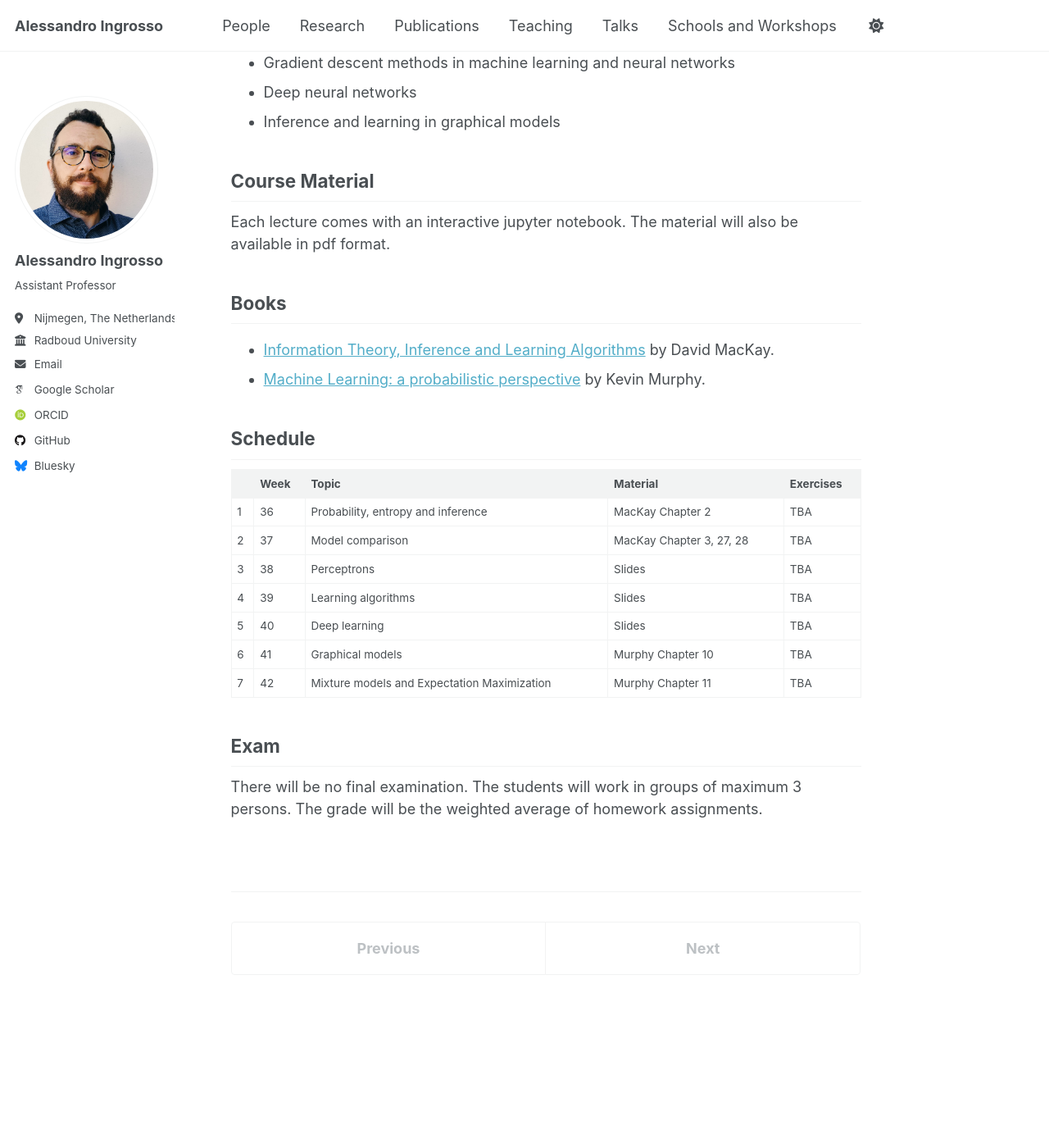
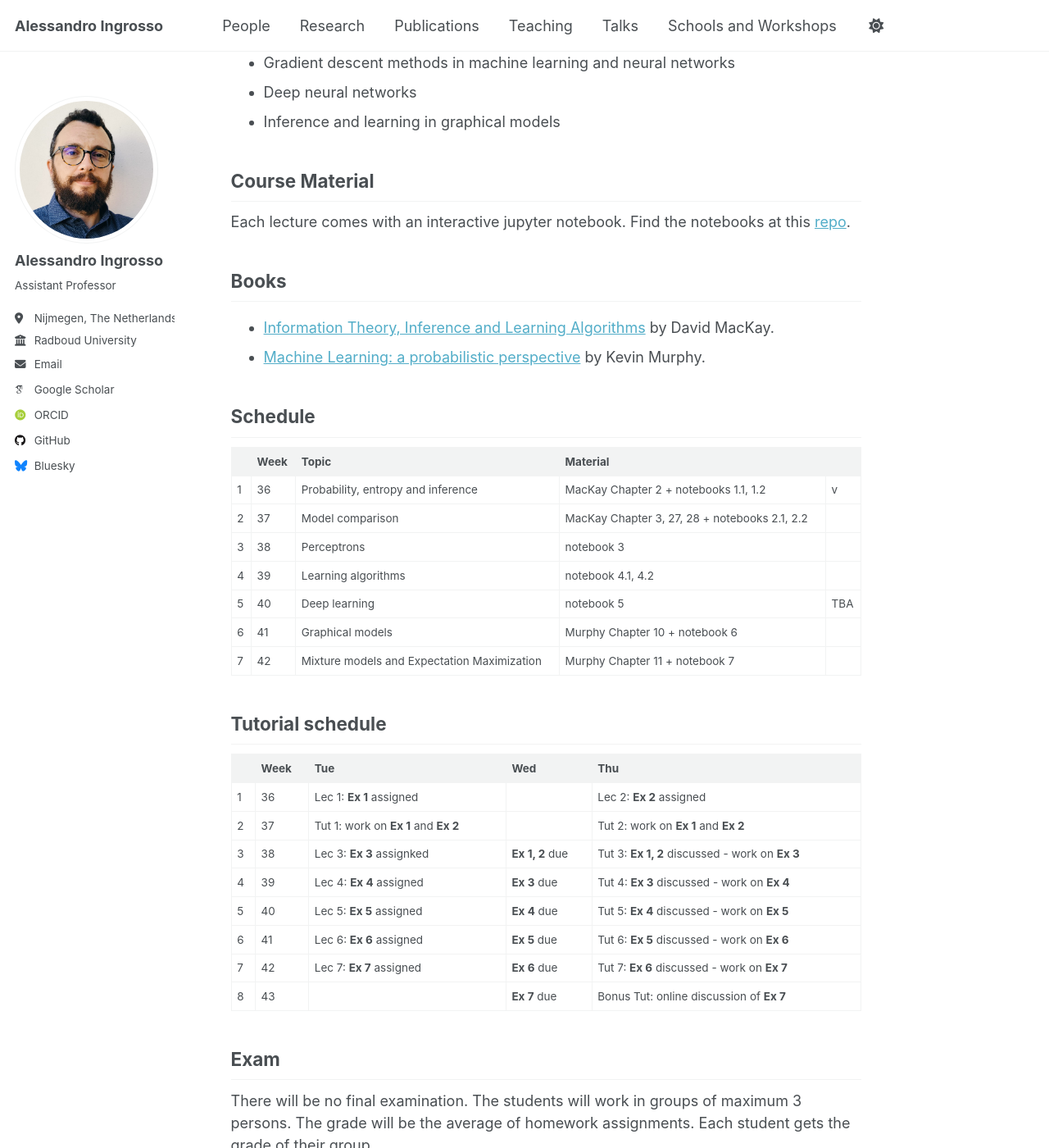
Before and after one commit to aleingrosso/aleingrosso.github.io, a Jekyll site: the page built from _teaching/2025-cds-ml.md, in a window 1280 px wide and 1400 px high, scrolled down 548 px. Shown: the whole window at 82% size. Built offline with Jekyll 4.4.1, drawn with Linux system fonts in a browser that asks for light colours; some web fonts are replaced; a script that is not in the unit is left out.

Commit message:
add link to repo in cds_ml 2025

```diff
--- a/_teaching/2025-cds-ml.md
+++ b/_teaching/2025-cds-ml.md
@@ -24,7 +24,7 @@ This [course](https://ru.osiris-student.nl/onderwijscatalogus/extern/cursus?taal
 * Inference and learning in graphical models
 
 ## Course Material
-Each lecture comes with an interactive jupyter notebook. The material will also be available in pdf format.
+Each lecture comes with an interactive jupyter notebook. Find the notebooks at this [repo](https://github.com/aleingrosso/cds_ml).
 
 ## Books
   * [Information Theory, Inference and Learning Algorithms](https://www.inference.org.uk/itprnn/book.pdf) by David MacKay.
@@ -32,16 +32,30 @@ Each lecture comes with an interactive jupyter notebook. The material will also
 
 ## Schedule
 
-| | Week | Topic | Material | Exercises |
+| | Week | Topic | Material |
+| :--- | :--- | :--- | :--- |
+| 1 | 36 | Probability, entropy and inference | MacKay Chapter 2 + notebooks 1.1, 1.2|v
+| 2 | 37 | Model comparison | MacKay Chapter 3, 27, 28 + notebooks 2.1, 2.2 |
+| 3 | 38 | Perceptrons | notebook 3 |
+| 4 | 39 | Learning algorithms | notebook 4.1, 4.2 |
+| 5 | 40 | Deep learning | notebook 5 | TBA |
+| 6 | 41 | Graphical models | Murphy Chapter 10 + notebook 6 |
+| 7 | 42 | Mixture models and Expectation Maximization | Murphy Chapter 11 + notebook 7 |
+
+## Tutorial schedule
+
+
+| | Week | Tue | Wed | Thu |
 | :--- | :--- | :--- | :--- | :--- |
-| 1 | 36 | Probability, entropy and inference | MacKay Chapter 2 | TBA |
-| 2 | 37 | Model comparison | MacKay Chapter 3, 27, 28 | TBA |
-| 3 | 38 | Perceptrons | Slides | TBA |
-| 4 | 39 | Learning algorithms | Slides | TBA |
-| 5 | 40 | Deep learning | Slides | TBA |
-| 6 | 41 | Graphical models | Murphy Chapter 10 | TBA |
-| 7 | 42 | Mixture models and Expectation Maximization | Murphy Chapter 11 | TBA |
+| 1 | 36 | Lec 1: **Ex 1** assigned | | Lec 2: **Ex 2** assigned |
+| 2 | 37 | Tut 1: work on **Ex 1** and **Ex 2** |  | Tut 2: work on **Ex 1** and **Ex 2** |
+| 3 | 38 | Lec 3: **Ex 3** assignked | **Ex 1, 2** due | Tut 3: **Ex 1, 2** discussed - work on **Ex 3** |
+| 4 | 39 | Lec 4: **Ex 4** assigned | **Ex 3** due | Tut 4: **Ex 3** discussed - work on **Ex 4** |
+| 5 | 40 | Lec 5: **Ex 5** assigned | **Ex 4** due | Tut 5: **Ex 4** discussed - work on **Ex 5** |
+| 6 | 41 | Lec 6: **Ex 6** assigned | **Ex 5** due | Tut 6: **Ex 5** discussed - work on **Ex 6** |
+| 7 | 42 | Lec 7: **Ex 7** assigned | **Ex 6** due | Tut 7: **Ex 6** discussed - work on **Ex 7** |
+| 8 | 43 |  | **Ex 7** due | Bonus Tut: online discussion of **Ex 7**|
 
 ## Exam
 
-There will be no final examination. The students will work in groups of maximum 3 persons. The grade will be the weighted average of homework assignments.
+There will be no final examination. The students will work in groups of maximum 3 persons. The grade will be the average of homework assignments. Each student gets the grade of their group.
```
